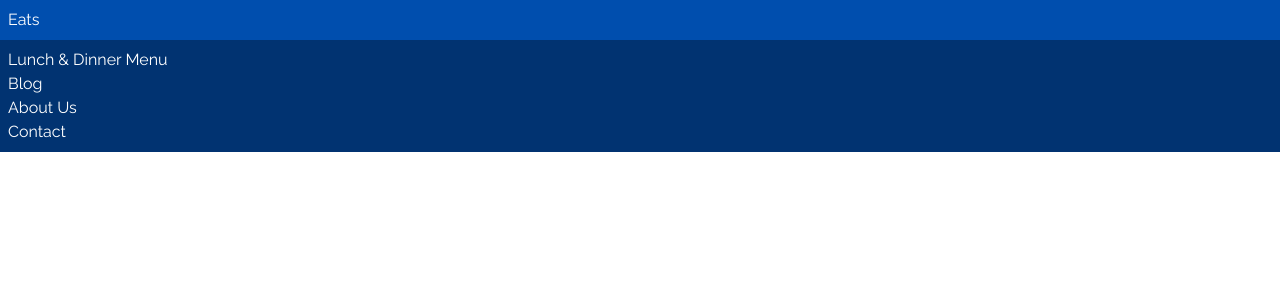
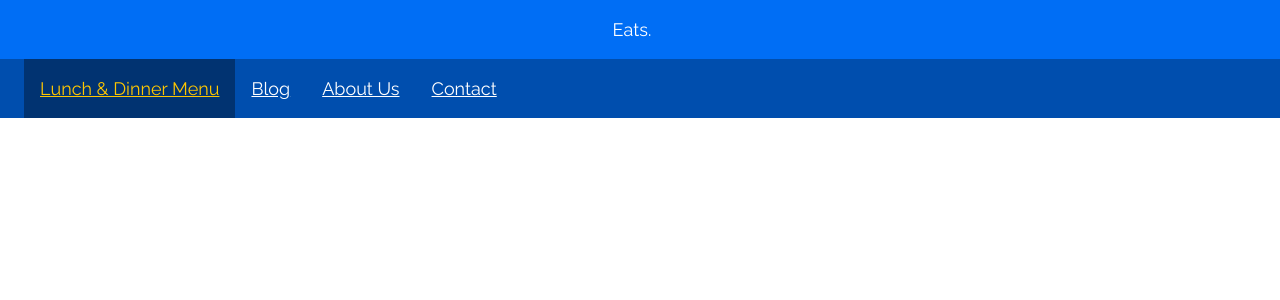
Before and after one commit to scottrippey/sample-RippeyEats, a React (Vite) app: page / in a window 1280 px wide. Shown: the top 300 px of the page. Built offline with nearby package versions, Linux system fonts and the light colour scheme.

Commit message:
[nav] Track currently selected tab

```diff
--- a/package.json
+++ b/package.json
@@ -20,6 +20,7 @@
   },
   "homepage": "https://github.com/scottrippey/sample-SimplyEats#readme",
   "devDependencies": {
+    "classnames": "^2.2.6",
     "parcel-bundler": "^1.12.4",
     "tailwindcss": "^1.7.5",
     "typescript": "^4.0.2"
--- /dev/null
+++ b/src/common/nav.ts
@@ -0,0 +1,6 @@
+export const NAV_ITEMS = [
+  { id: "menu", label: "Lunch & Dinner Menu" },
+  { id: "blog", label: "Blog" },
+  { id: "about", label: "About Us" },
+  { id: "contact", label: "Contact" },
+];
--- a/src/ui/header/Header.tsx
+++ b/src/ui/header/Header.tsx
@@ -1,25 +1,30 @@
 import React from 'react';
+import classNames from 'classnames';
+import { NAV_ITEMS } from "~/common/nav";
+
 
 export const Header: React.FC = () => {
-  return <section>
-    <h1 className="bg-blue text-white text-4 h-10 p-2">
-      Eats
+  const [selectedIndex, setSelectedIndex] = React.useState(0);
+
+  return <section className="text-white text-lg">
+    <h1 className="bg-blue-light px-10 flex">
+      <span className="p-4 first:-ml-4 self-center flex-grow text-center">
+        Eats.
+      </span>
     </h1>
-    <h2 className="bg-blue-dark text-white text-4 p-2">
-      <ul>
-        <li>
-          Lunch & Dinner Menu
-        </li>
-        <li>
-          Blog
-        </li>
-        <li>
-          About Us
-        </li>
-        <li>
-          Contact
-        </li>
-      </ul>
+    <h2 className="bg-blue px-10 flex">
+      { NAV_ITEMS.map(({ id, label }, index) =>
+        <a
+          key={id}
+          className={classNames(
+            "inline-block p-4 first:-ml-4 underline self-center",
+            { "bg-blue-dark text-yellow": index === selectedIndex }
+          )}
+          onClick={() => setSelectedIndex(index)}
+        >
+          {label}
+        </a>
+      ) }
     </h2>
   </section>
 };
```
Also changed, not shown: 1 other file (tests, documents, lock files or other folders).
